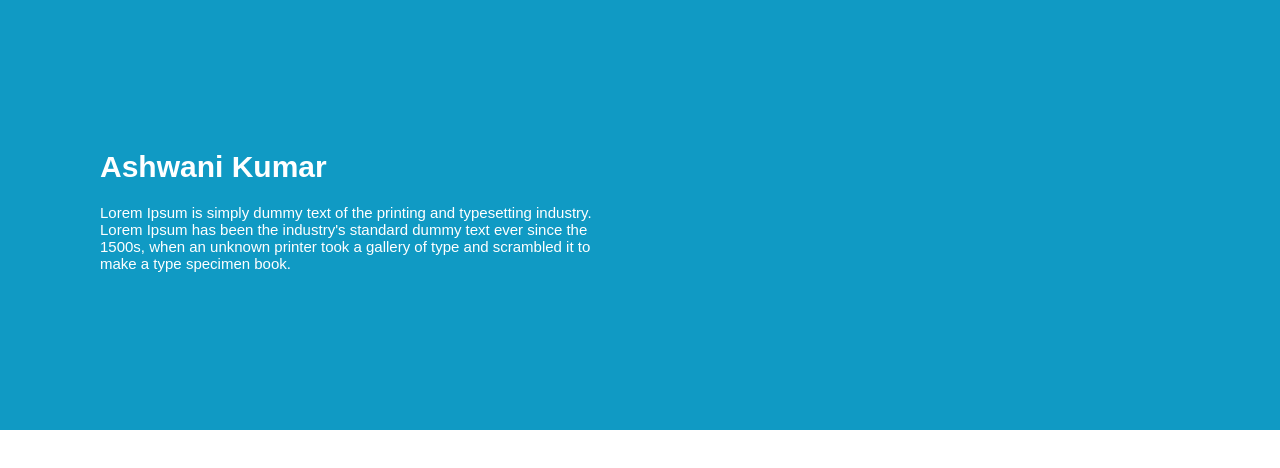
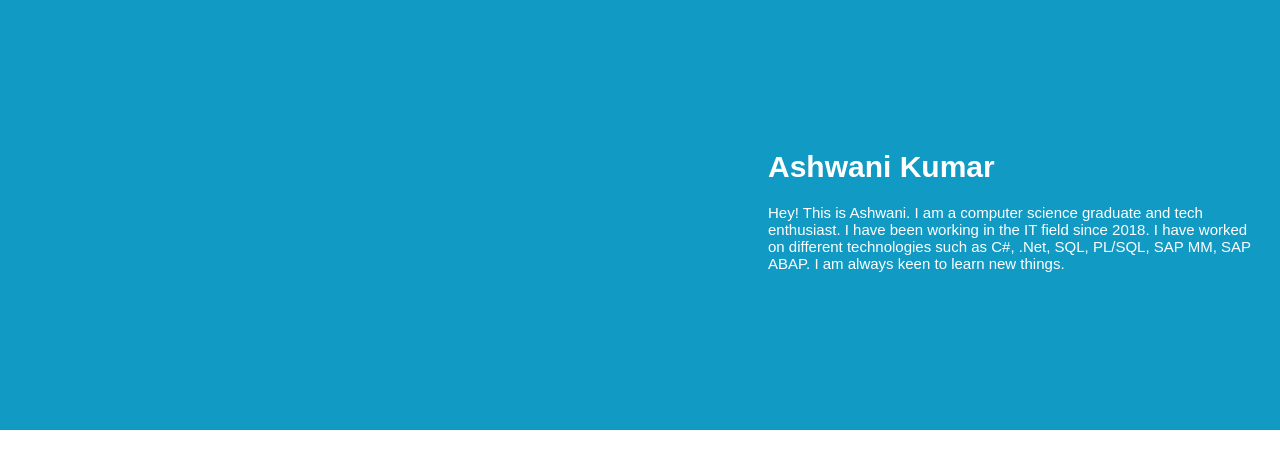
Before and after one commit to ashwaniii/portfolio, a plain HTML site: page index.html in a window 1280 px wide. Drawn offline with Linux system fonts and the light colour scheme.

Commit message:
Added text in Bio.

```diff
--- a/index.html
+++ b/index.html
@@ -5,10 +5,11 @@
     <Body>
         <div id="top">
             <div id="para"><h1>Ashwani Kumar</h1>
-            Lorem Ipsum is simply dummy text of the printing and typesetting industry.<br>
-            Lorem Ipsum has been the industry's standard dummy text ever since the<br>
-            1500s, when an unknown printer took a gallery of type and scrambled it to<br>
-            make a type specimen book.</div>
+            Hey!
+            This is Ashwani. I am a computer science graduate and tech enthusiast.
+            I have been working in the IT field since 2018. I have worked on different technologies
+            such as C#, .Net, SQL, PL/SQL, SAP MM, SAP ABAP. I am always keen to learn new things.
+        </div>
         </div>
     </Body>
 </html>
--- a/style/style.css
+++ b/style/style.css
@@ -16,7 +16,9 @@ body
 #para{
 	font-size: 15px;
  	position: relative;
-    left: 100px;
+    text-align: left;
+    left: 60%;
+    right: auto;
     top: 170px;
     color:white;
     width:500px;
```
